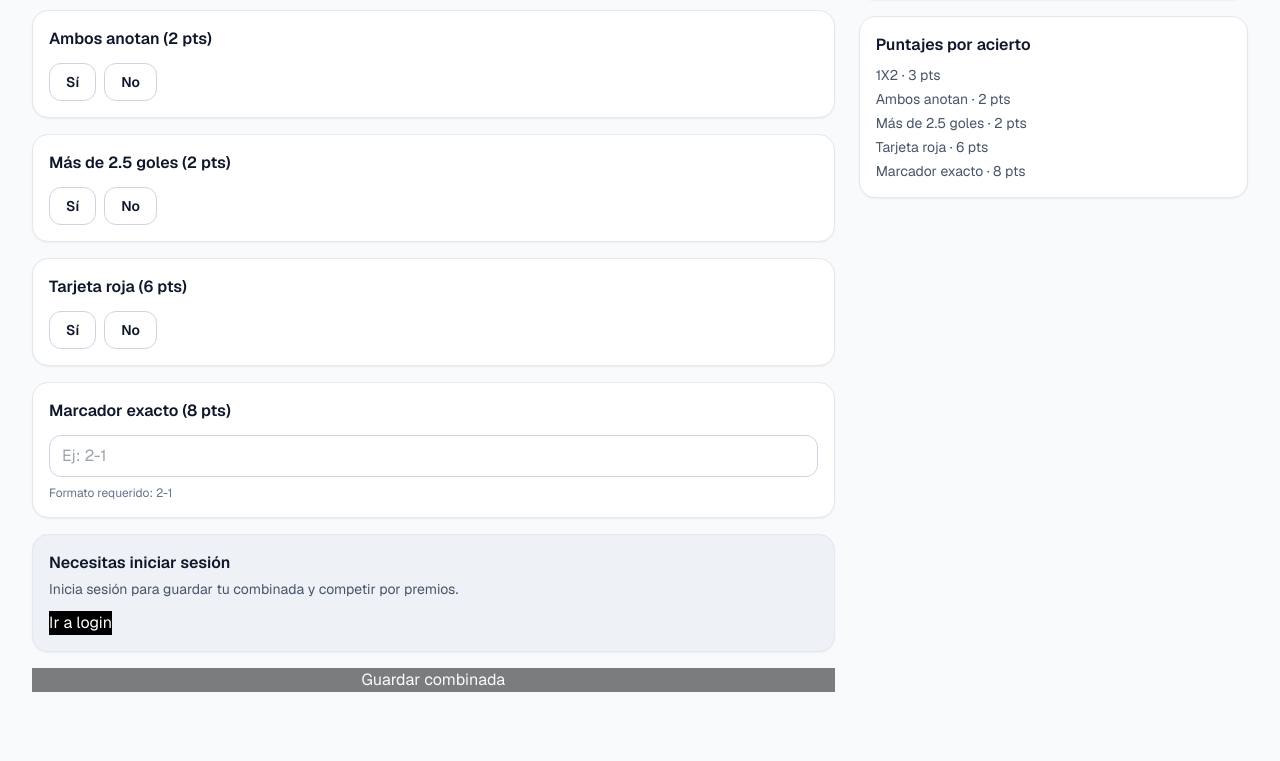
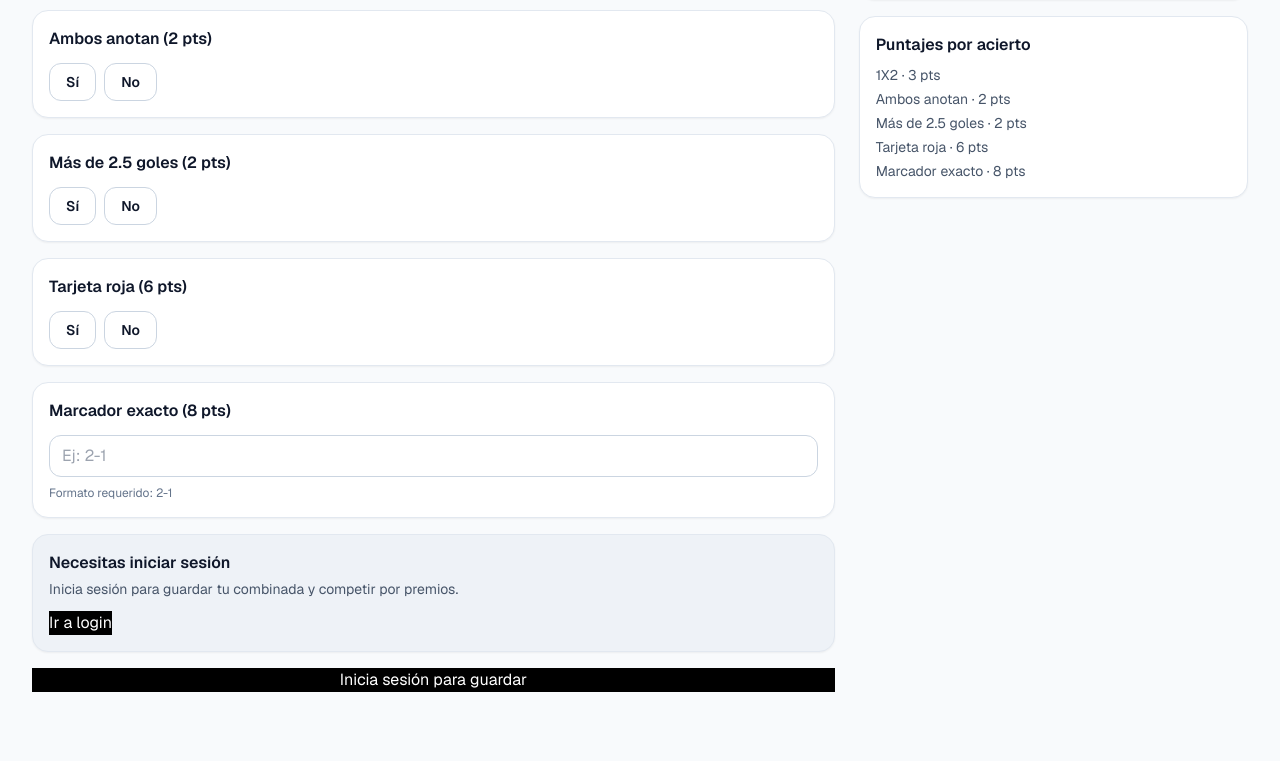
Before and after one commit to hablaplay-dev/fullwebapp-habla, a Next.js app: page /matches/m1/crear in a window 1280 px wide. Shown: the part 283-1044 px from the top of the page. Built offline with nearby package versions, Linux system fonts and the light colour scheme; no server answers.

Commit message:
Allow guest navigation with login CTAs

```diff
--- a/app/(habla)/tienda/page.tsx
+++ b/app/(habla)/tienda/page.tsx
@@ -1,6 +1,7 @@
 import AuthCallout from "@/components/habla/auth-callout";
 import PageShell from "@/components/habla/page-shell";
 import { getStoreItems } from "@/lib/data/store";
+import Link from "next/link";
 
 export default async function StorePage() {
   const items = await getStoreItems();
@@ -31,13 +32,15 @@ export default async function StorePage() {
                     Stock: {item.stock}
                   </div>
                 </div>
-                <button
-                  className="btn-primary"
-                  type="button"
-                  disabled={!hasSession}
-                >
-                  Canjear
-                </button>
+                {hasSession ? (
+                  <button className="btn-primary" type="button">
+                    Canjear
+                  </button>
+                ) : (
+                  <Link className="btn-primary" href="/login">
+                    Inicia sesión
+                  </Link>
+                )}
               </div>
             </div>
           ))}
--- a/components/habla/create-ticket-form.tsx
+++ b/components/habla/create-ticket-form.tsx
@@ -223,13 +223,15 @@ export default function CreateTicketForm({ hasSession }: CreateTicketFormProps)
         </div>
       ) : null}
 
-      <button
-        className={cn("btn-primary w-full", !hasSession && "opacity-50")}
-        type="submit"
-        disabled={!hasSession}
-      >
-        Guardar combinada
-      </button>
+      {hasSession ? (
+        <button className="btn-primary w-full" type="submit">
+          Guardar combinada
+        </button>
+      ) : (
+        <Link className="btn-primary w-full justify-center inline-flex" href="/login">
+          Inicia sesión para guardar
+        </Link>
+      )}
     </form>
   );
 }
```
